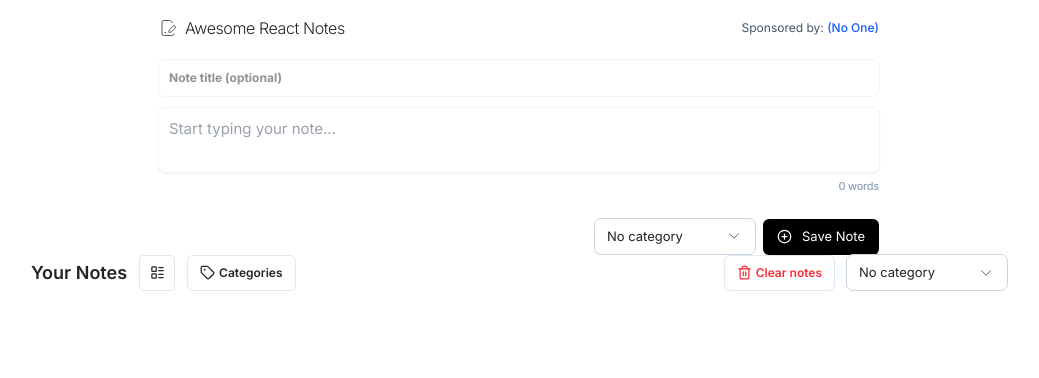
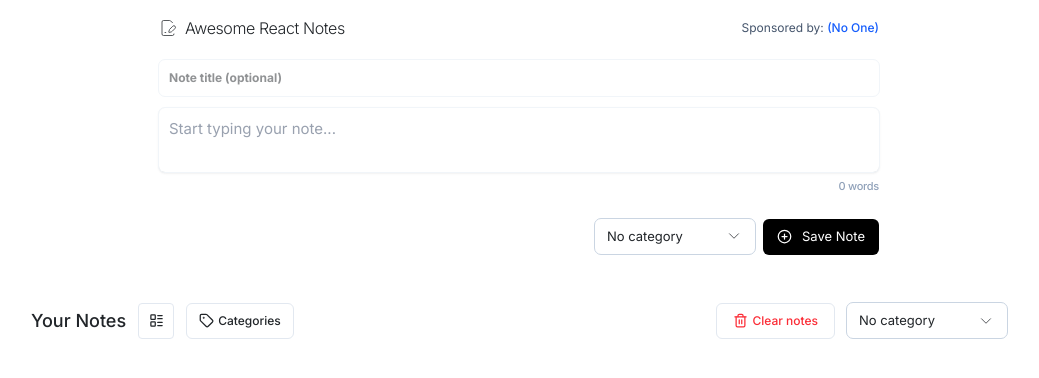
Before and after one commit to dev-rajm/awesome-todo-app, a React (Vite) app: page / in a window 1280 px wide. Shown: the top 378 px of the page, without its empty margins (121-1160 px from the left). Built offline with nearby package versions, Linux system fonts and the light colour scheme.

Commit message:
Changing notes font-style

```diff
--- a/src/components/Body.jsx
+++ b/src/components/Body.jsx
@@ -37,20 +37,20 @@ const Body = () => {
           </div>
         </div>
       </div>
-      <div className="min-w-5xl mx-auto w-full px-6">
+      <div className="max-w-5xl mx-auto w-full px-6 mt-12">
         <div className="flex justify-between">
           <div className="flex space-x-3 items-center">
-            <h2 className="text-lg font-semibold">Your Notes</h2>
+            <h2 className="text-lg font-medium">Your Notes</h2>
             <div className="border border-slate-200 size-9 rounded flex justify-center items-center">
               <LayoutList size={15} strokeWidth={2} />
             </div>
             <div className="flex items-center rounded-md border border-slate-200 h-9 px-3 space-x-1">
               <Tag size={15} strokeWidth={2} />
-              <span className="text-xs font-semibold">Categories</span>
+              <span className="text-xs font-medium">Categories</span>
             </div>
           </div>
           <div className="flex items-center space-x-3">
-            <button className="text-xs font-semibold text-red-500 rounded-md border border-slate-200 flex items-center px-3 h-9 space-x-1">
+            <button className="text-xs font-medium text-red-500 rounded-md border border-slate-200 flex items-center px-4 h-9 space-x-1">
               <Trash2 size={15} strokeWidth={2} />
               <span>Clear notes</span>
             </button>
```
